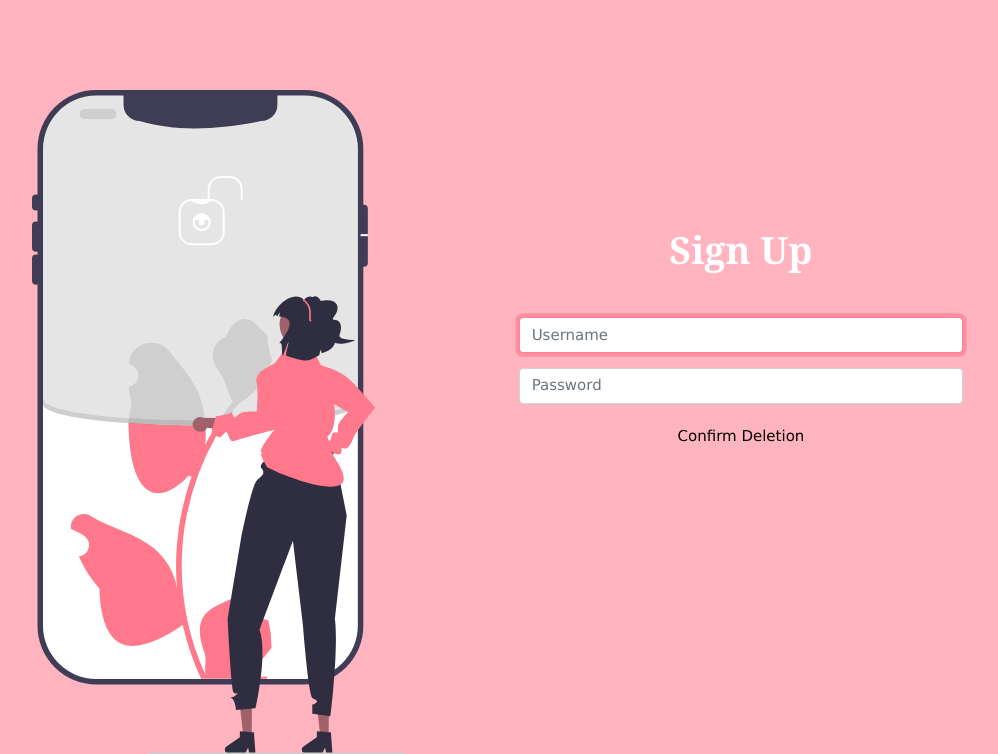
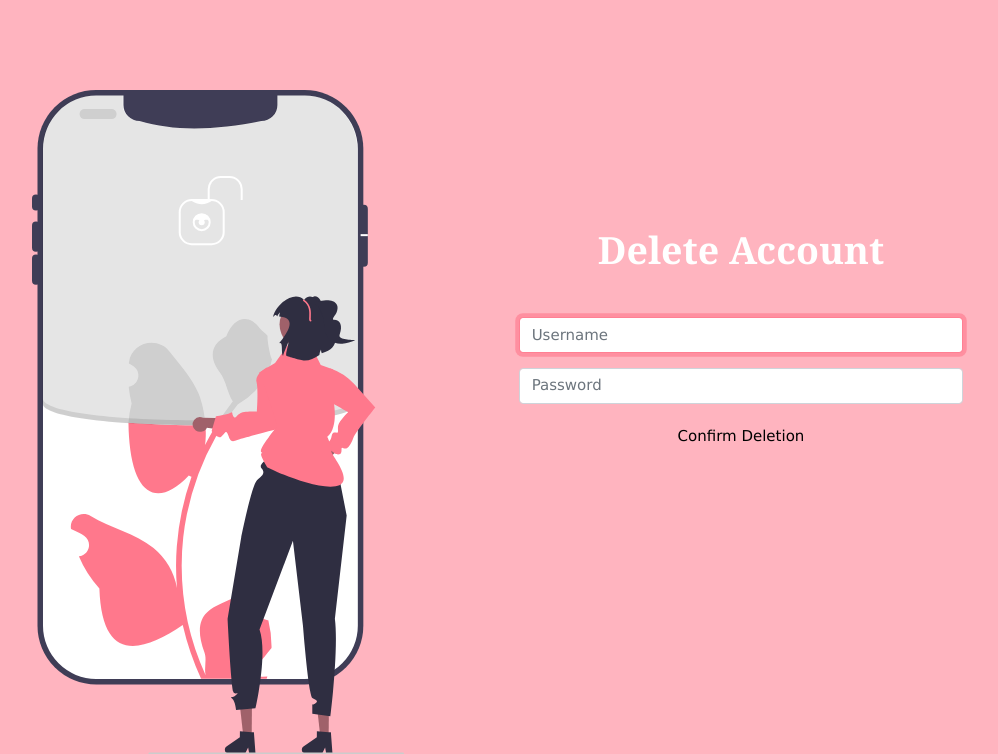
Before and after one commit to juberiya1ajaz/Ru_hacks, a Flask app: page /delete in a window 1280 px wide. Shown: the part 72-826 px from the top of the page, without its empty margins (225-1223 px from the left). Run offline with Flask 2, Linux system fonts and the light colour scheme; some libraries are stand-ins or nearby versions.

Commit message:
updated delete.html

```diff
--- a/templates/delete.html
+++ b/templates/delete.html
@@ -13,7 +13,7 @@ delete
         </div>
         <div class="col-md-5 col-lg-5 col-xl-5 offset-xl-1" id="box">
  <br><br> <br> <br><br>
-          <p class="text-center h1 fw-bold mt-15 mb-5 mx-1 mx-md-4 mt-4" style="color:white;">Sign Up</p>
+          <p class="text-center h1 fw-bold mt-15 mb-5 mx-1 mx-md-4 mt-4" style="color:white;">Delete Account</p>
 <form action="{{ url_for('delete') }}" method="POST">
 
 
```
